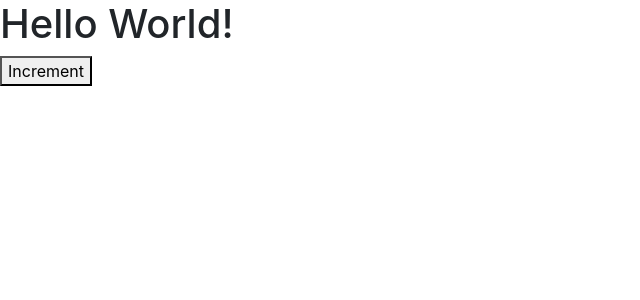
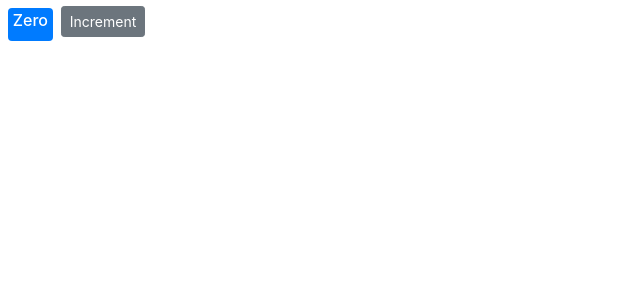
Before and after one commit to RishabhVerma098/counter-app, a React (Create React App) app in the folder counter-with-mosh/: page / in a window 1280 px wide. Shown: the top 300 px of the page, without its empty margins (0-640 px from the left). Built offline with nearby package versions, Linux system fonts and the light colour scheme.

Commit message:
adding button , using bootstarp

```diff
--- a/counter-with-mosh/src/components/counter.jsx
+++ b/counter-with-mosh/src/components/counter.jsx
@@ -1,13 +1,28 @@
 import React, { Component } from "react";
-
+// instead of React.Fragment we can use div (see https://www.youtube.com/watch?v=Ke90Tje7VS0&t=1561s [35:35] )
+// ctr+D to edit same <h1> and its ending tag
+// in curly braces we can write any valid javascript code
+// we use className in span instead of class (since class is a registered keyword)
 class Counter extends Component {
+  state = {
+    count: 0
+  }; //contain any data which the components need..(property)
   render() {
     return (
-      <div>
-        <h1>Hello World!</h1>
-        <button>Increment</button>
-      </div>
+      <React.Fragment>
+        <span className="badge badge-primary m-2">{this.formatcount()}</span>
+        <button className="btn btn-secondary btn-sm">Increment</button>
+      </React.Fragment>
     );
+  }
+
+  formatcount() {
+    //better
+    const { count } = this.state;
+    const x = <h6>Zero</h6>;
+    return count === 0 ? x : count;
+    //original (repition of this.state therefore use better version) 'object destruction'
+    // return this.state.count === 0 ? 'Zero':this.state.count
   }
 }
 
```
